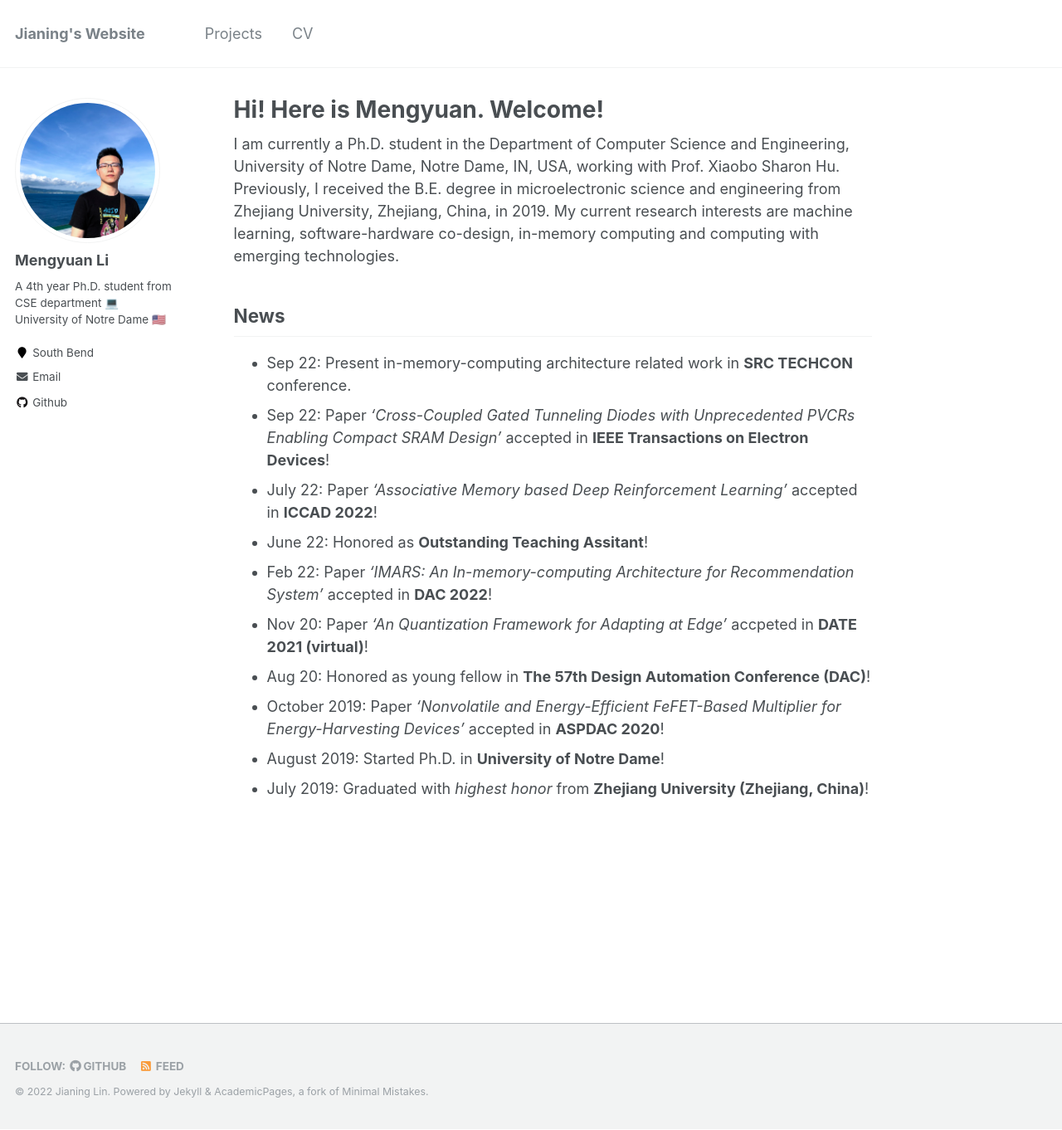
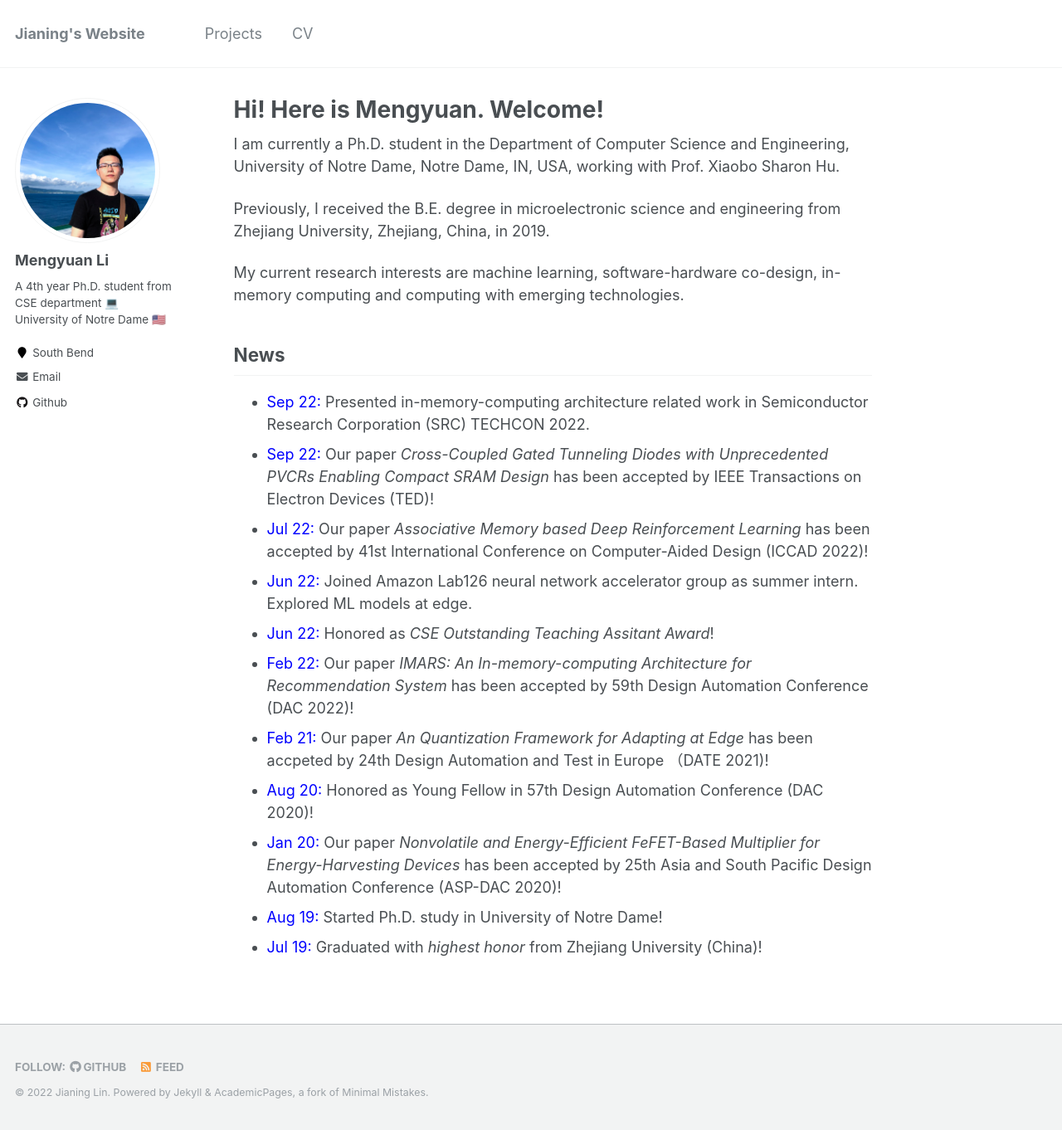
Before and after one commit to menggg22/menggg22.github.io, a Jekyll site: the page built from _pages/about.md, in a window 1280 px wide and 1362 px high. Shown: the whole window at 83% size. Built offline with Jekyll 4.4.1, drawn with Linux system fonts in a browser that asks for light colours.

Commit message:
update about

```diff
--- a/_pages/about.md
+++ b/_pages/about.md
@@ -8,17 +8,22 @@ redirect_from:
   - /about.html
 ---
 
-I am currently a Ph.D. student in the Department of Computer Science and Engineering, University of Notre Dame, Notre Dame, IN, USA, working with Prof. Xiaobo Sharon Hu. Previously, I received the B.E. degree in microelectronic science and engineering from Zhejiang University, Zhejiang, China, in 2019.
+I am currently a Ph.D. student in the Department of Computer Science and Engineering, University of Notre Dame, Notre Dame, IN, USA, working with Prof. Xiaobo Sharon Hu.
+
+
+Previously, I received the B.E. degree in microelectronic science and engineering from Zhejiang University, Zhejiang, China, in 2019.
+
 My current research interests are machine learning, software-hardware co-design, in-memory computing  and computing with emerging technologies.
 
 ## News
-- Sep 22: Present in-memory-computing architecture related work in **SRC TECHCON** conference.
-- Sep 22: Paper *'Cross-Coupled Gated Tunneling Diodes with Unprecedented PVCRs Enabling Compact SRAM Design'* accepted in **IEEE Transactions on Electron Devices**!
-- July 22: Paper *'Associative Memory based Deep Reinforcement Learning'* accepted in **ICCAD 2022**!
-- June 22: Honored as **Outstanding Teaching Assitant**!
-- Feb 22: Paper *'IMARS: An In-memory-computing Architecture for Recommendation System'* accepted in **DAC 2022**!
-- Nov 20: Paper *'An Quantization Framework for Adapting at Edge'* accpeted in **DATE 2021 (virtual)**!
-- Aug 20: Honored as young fellow in **The 57th Design Automation Conference (DAC)**!
-- October 2019: Paper *'Nonvolatile and Energy-Efficient FeFET-Based Multiplier for Energy-Harvesting Devices'* accepted in **ASPDAC 2020**!
-- August 2019:  Started Ph.D. in **University of Notre Dame**!
-- July 2019: Graduated with *highest honor* from **Zhejiang University (Zhejiang, China)**!
+- <span style="color:blue">Sep 22:</span> Presented in-memory-computing architecture related work in Semiconductor Research Corporation (SRC) TECHCON 2022.
+- <span style="color:blue">Sep 22:</span>  Our paper *Cross-Coupled Gated Tunneling Diodes with Unprecedented PVCRs Enabling Compact SRAM Design* has been accepted by IEEE Transactions on Electron Devices (TED)!
+- <span style="color:blue">Jul 22:</span>   Our paper *Associative Memory based Deep Reinforcement Learning* has been accepted by 41st International Conference on Computer-Aided Design (ICCAD 2022)!
+- <span style="color:blue">Jun 22:</span> Joined Amazon Lab126 neural network accelerator group as summer intern. Explored ML models at edge.
+- <span style="color:blue">Jun 22:</span> Honored as *CSE Outstanding Teaching Assitant Award*!
+- <span style="color:blue">Feb 22:</span>  Our paper *IMARS: An In-memory-computing Architecture for Recommendation System* has been accepted by 59th Design Automation Conference (DAC 2022)!
+- <span style="color:blue">Feb 21:</span> Our paper *An Quantization Framework for Adapting at Edge* has been accpeted by 24th Design Automation and Test in Europe （DATE 2021)!
+- <span style="color:blue">Aug 20:</span> Honored as Young Fellow in 57th Design Automation Conference (DAC 2020)!
+- <span style="color:blue">Jan 20:</span> Our paper *Nonvolatile and Energy-Efficient FeFET-Based Multiplier for Energy-Harvesting Devices* has been accepted by 25th Asia and South Pacific Design Automation Conference (ASP-DAC 2020)!
+- <span style="color:blue">Aug 19:</span>  Started Ph.D. study in University of Notre Dame!
+- <span style="color:blue">Jul 19:</span>  Graduated with *highest honor* from Zhejiang University (China)!
```
